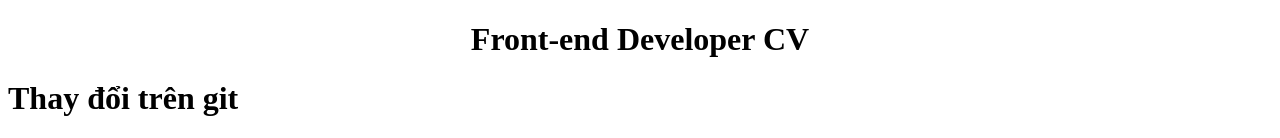
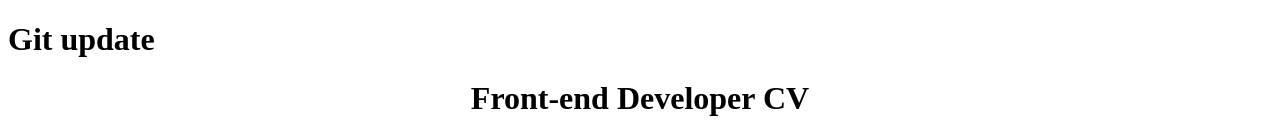
Before and after one commit to phuocnguyen2412/Sgroup-trainning, a plain HTML site: page Trainning /buổi 1/buoi_1.html in a window 1280 px wide. Shown: the top 138 px of the page. Drawn offline with Linux system fonts and the light colour scheme.

Commit message:
Update buoi_1.html

```diff
--- a/Trainning /buổi 1/buoi_1.html
+++ b/Trainning /buổi 1/buoi_1.html
@@ -6,6 +6,7 @@
         <title>Buổi 1</title>
     </head>
     <body>
+        <h1>Git update</h1>
         <h1 style="text-align: center">Front-end Developer CV</h1>
         <div>
             <h1>Thay đổi trên git</h1>
```
